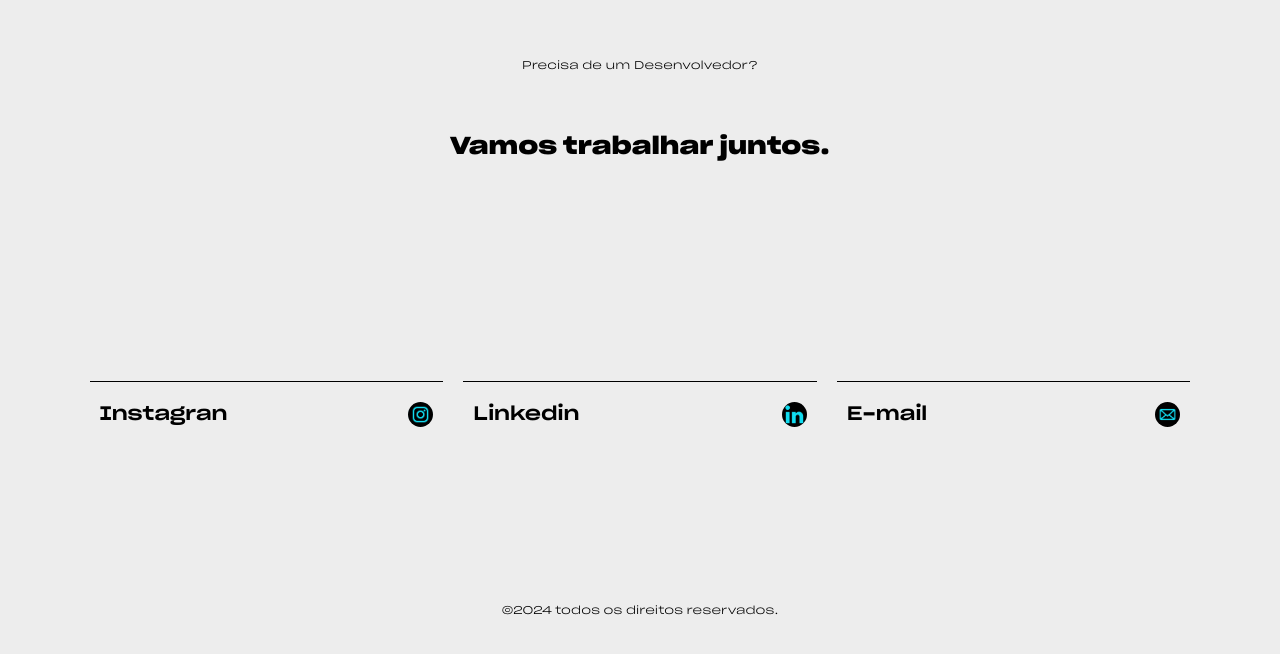
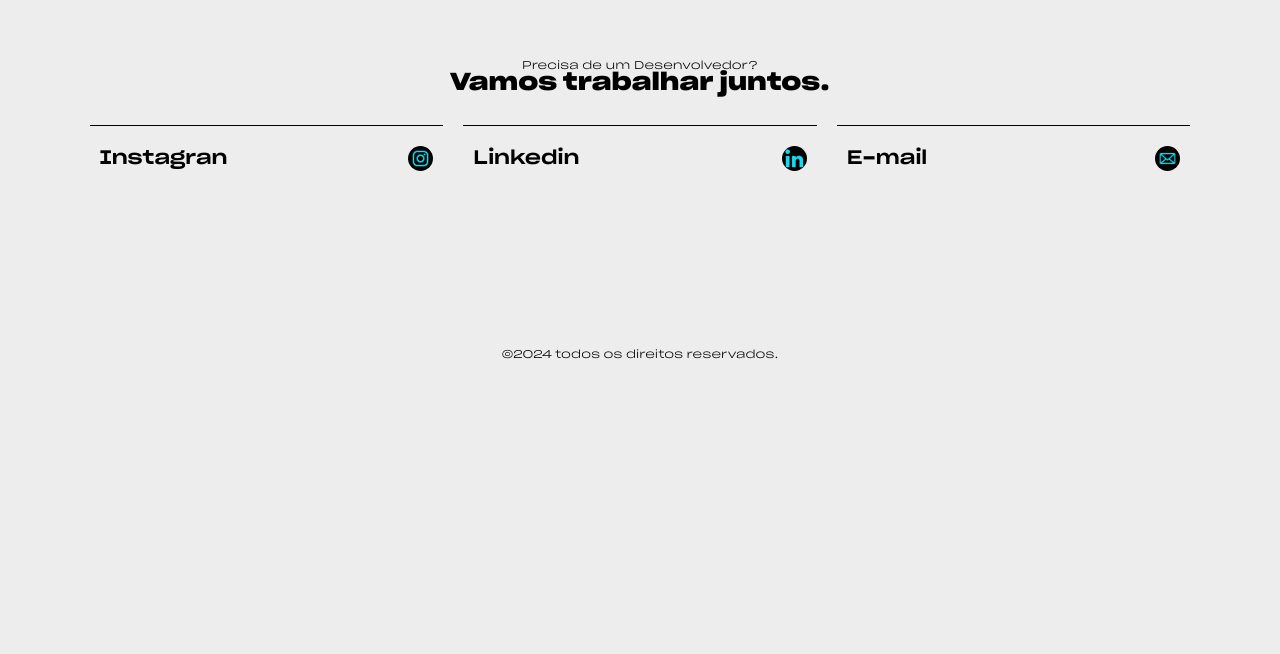
Before and after one commit to Leonardo-NY/portfolio, a React (Vite) app: page / in a window 1280 px wide. Shown: the part 1788-2442 px from the top of the page. After the commit the page ends 2276 px from the top, so only its background shows below. Built offline with nearby package versions, Linux system fonts and the light colour scheme; a web font is replaced by a local one.

Commit message:
ops kkkkk

```diff
--- a/src/components/Contatos/contato.css
+++ b/src/components/Contatos/contato.css
@@ -13,7 +13,7 @@ footer h2{
   font-size: 1.5em;
   font-family: var(--font-bold);
   margin: 5% 0 15%;
-  padding: 0 10px;
+  margin: 0 10px;
 }
 .contatos{
   margin: 30px 0;
```
